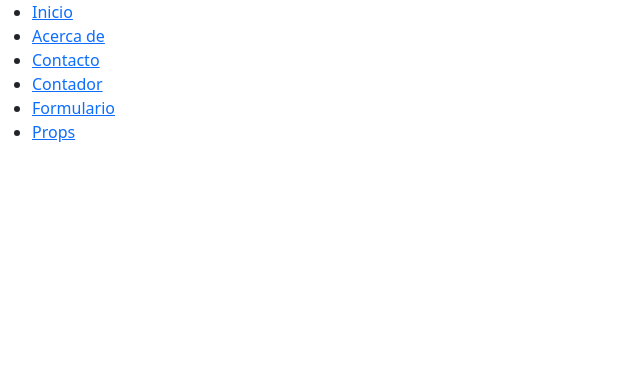
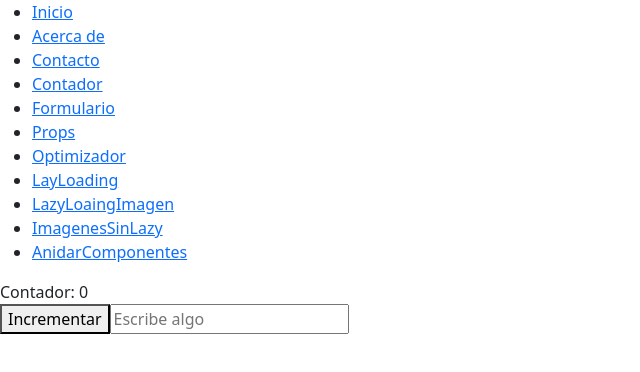
Before and after one commit to OscarJimenez07/React-Ts, a React (Vite) app: page /ComPadreRMemo in a window 1280 px wide. Shown: the top 372 px of the page, without its empty margins (0-640 px from the left). Built offline with nearby package versions, Linux system fonts and the light colour scheme.

Commit message:
Se crearon archivos de hijo y padre para dar referencia al tema de creacion de optimizacion de componentes en react

```diff
--- a/src/App.tsx
+++ b/src/App.tsx
@@ -6,6 +6,11 @@ import Contacto from './pages/Contacto';
 import Contador from './pages/Contador'
 import Formulario from './components/FormularioRegistro'
 import ComponentePadre from './components/componentePadre';
+import ComPadreRMemo from './components/comPadreRMemo'
+import LayLoading from './components/LazyLoadingP'
+import LazyLoaingImagen from './components/LazyLoadingImagen'
+import ImagenesSinLazy from './components/ImagenesSinLazy'
+import AnidarComponentes from './components/AnidarComponentes'
 
 const App: React.FC = () => {
   return (
@@ -18,6 +23,11 @@ const App: React.FC = () => {
           <li><Link to="/contador">Contador</Link></li>
           <li><Link to="/formulario">Formulario</Link></li>
           <li><Link to="/ComponentePadre">Props</Link></li>
+          <li><Link to="/comPadreRMemo">Optimizador</Link></li>
+          <li><Link to="/LayLoading">LayLoading</Link></li>
+          <li><Link to="/LazyLoaingImagen">LazyLoaingImagen</Link></li>
+          <li><Link to="/ImagenesSinLazy">ImagenesSinLazy</Link></li>
+          <li><Link to="/AnidarComponentes">AnidarComponentes</Link></li>
         </ul>
       </nav>
       <Routes>
@@ -27,6 +37,11 @@ const App: React.FC = () => {
         <Route path="/contador" element={<Contador />} />
         <Route path="/formulario" element={<Formulario />} />
         <Route path="/ComponentePadre" element={<ComponentePadre />} />
+        <Route path="/ComPadreRMemo" element={<ComPadreRMemo />} />
+        <Route path="/LayLoading" element={<LayLoading />} />
+        <Route path="/LazyLoaingImagen" element={<LazyLoaingImagen />} />
+        <Route path="/ImagenesSinLazy" element={<ImagenesSinLazy />} />
+        <Route path="/AnidarComponentes" element={<AnidarComponentes />} />
       </Routes>
     </Router>
   );
--- /dev/null
+++ b/src/components/ComHijoRMemo.tsx
@@ -0,0 +1,13 @@
+import React from "react";
+
+interface Props {
+  contador: number;
+}
+
+const comHijoRMemo: React.FC<Props> = ({ contador }) => {
+  console.log("Renderizando comHijoRMemo...");
+  return <div>Contador: {contador}</div>;
+};
+
+// Envuelve el componente con React.memo
+export default React.memo(comHijoRMemo);
--- /dev/null
+++ b/src/components/ComPadreRMemo.tsx
@@ -0,0 +1,20 @@
+import { useState } from "react";
+import ComponenteLento from "./comHijoRMemo";
+
+export default function App() {
+  const [contador, setContador] = useState(0);
+  const [otraVariable, setOtraVariable] = useState("");
+
+  return (
+    <div>
+      <ComponenteLento contador={contador} />
+      <button onClick={() => setContador((prev) => prev + 1)}>Incrementar</button>
+      <input
+        type="text"
+        value={otraVariable}
+        onChange={(e) => setOtraVariable(e.target.value)}
+        placeholder="Escribe algo"
+      />
+    </div>
+  );
+}
--- a/src/hooks/useContador.ts
+++ b/src/hooks/useContador.ts
@@ -1,11 +1,11 @@
 import {useState} from 'react'
 
-export default function useContador(valorInicial: number=0) {
-    const [contador, setContador] = useState(valorInicial)
+export default function useContador() {
+    const [contador, setContador] = useState(0)
 
     const incrementar = ( ) => setContador(contador + 1);
     const decrementar = ( ) => setContador(contador - 1);
-    const reset = ( ) => setContador(valorInicial);
+    const reset = ( ) => setContador(0);
 
     return {contador, incrementar, reset, decrementar}
 }
--- a/src/pages/Contador.tsx
+++ b/src/pages/Contador.tsx
@@ -2,7 +2,7 @@ import React from 'react';
 import useContador from '../hooks/useContador';
 
 const ContadorConHook: React.FC = () => {
-  const { contador, incrementar, decrementar, reset } = useContador(10);
+  const { contador, incrementar, decrementar, reset } = useContador();
 
   return (
     <div>
```
